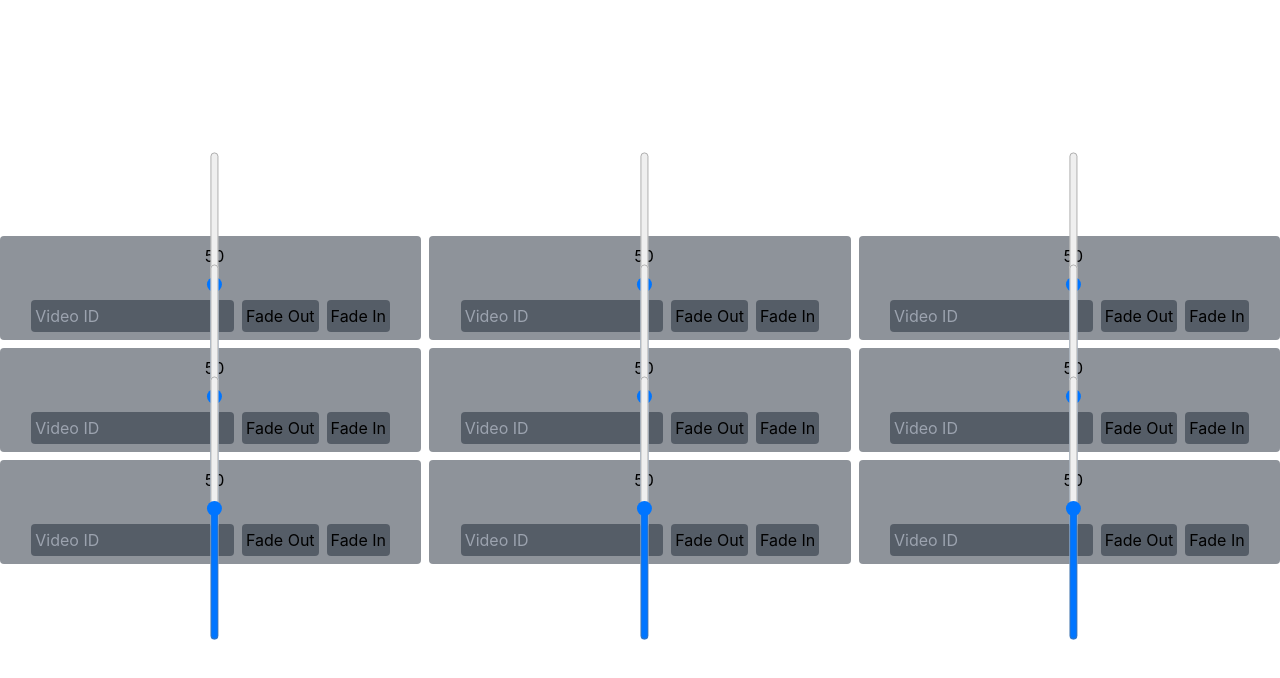
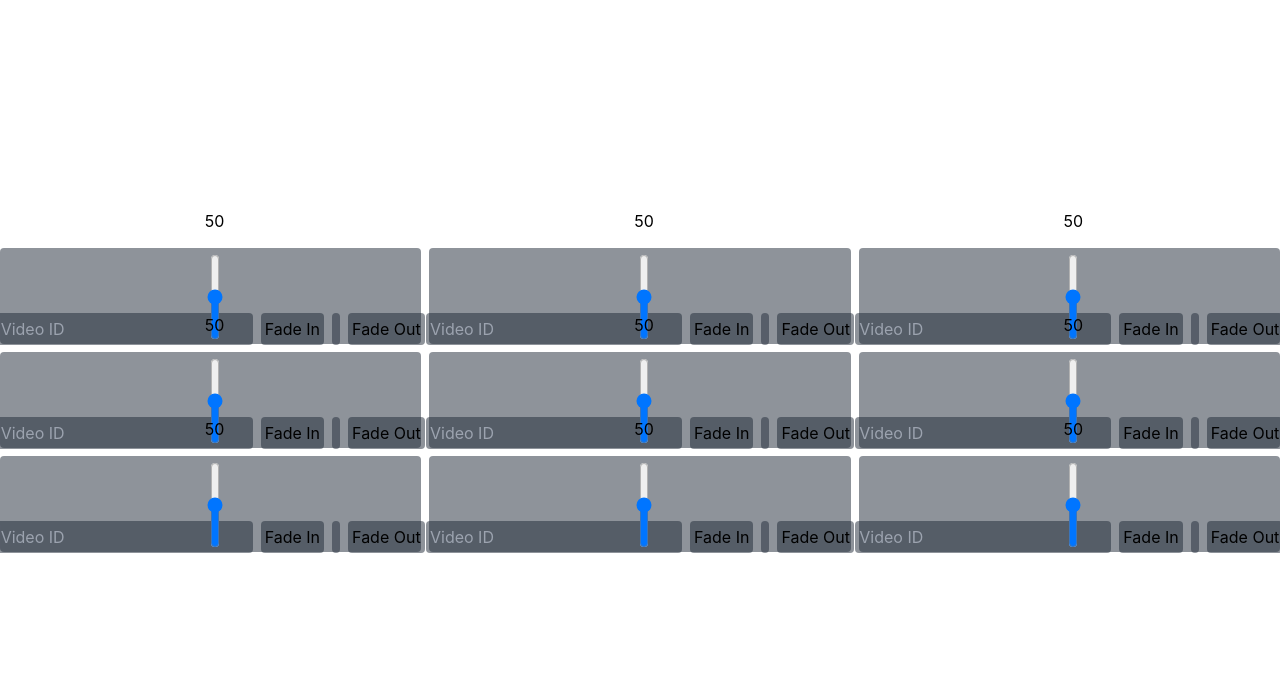
Before and after one commit to GitVex/fullstackjava, a Next.js app: page /mixer in a window 1280 px wide. Shown: the top 678 px of the page. Built offline with nearby package versions, Linux system fonts and the light colour scheme.

Commit message:
players in working state.
=> Find way to physically orient sliders

```diff
--- a/components/mixerComponents/YTPlayer.tsx
+++ b/components/mixerComponents/YTPlayer.tsx
@@ -1,7 +1,7 @@
 import React, { useEffect, useState } from 'react'
 import { usePlayerHolderById } from '../contexts/PlayerHolderProvider'
 
-const fadeInterval = 100
+const fadeInterval = 75
 const fadeStep = 1
 
 const startCases = [-1, 2, 5, 3]
@@ -41,11 +41,16 @@ function YTPlayer({ playerId }: { playerId: number }) {
         }
     }
 
-    const fadeIn = () => {
+    const fadeIn = (e: any, pLimit?: number) => {
         if (!player) return
 
+        let limit = 0
+        if (pLimit) {
+            limit = pLimit
+        } else {
+            limit = player.getVolume() == 0 ? 50 : player.getVolume()
+        }
         setVolume(1)
-        const limit = player.getVolume() == 0 ? 50 : player.getVolume()
 
         const interval = setInterval(() => {
             if (!startCases.includes(player.getPlayerState()) && player.getVolume() < limit) {
@@ -60,7 +65,7 @@ function YTPlayer({ playerId }: { playerId: number }) {
         }, fadeInterval)
     }
 
-    const fadeOut = () => {
+    const fadeOut = (e: any) => {
         if (!player) return
         const limit = player.getVolume() == 0 ? 50 : player.getVolume()
 
@@ -76,18 +81,18 @@ function YTPlayer({ playerId }: { playerId: number }) {
 
     return (
         <div className='flex flex-col gap-2 p-2 bg-gray-800/50 rounded h-full w-full'>
-            <div className="flex flex-row justify-center items-center gap-2 h-full w-full">
+            <div className="flex flex-row justify-center items-center gap-2 h-5/6 w-full">
                 <div id={ID} />
-                <div className="flex flex-col justify-center items-center gap-2 h-full w-full">
-                    <p>{Math.round(volume)}</p>
-                    <input id={`volumeSlider_${playerId}`} type="range" min="0" max="100" step="1" className="-rotate-90 h-5/6 w-4/6 bg-gray-800/50"
+                <div className="flex flex-col justify-center items-center w-fit h-full">
+                    <p className='-translate-y-14'>{Math.round(volume)}</p>
+                    <input id={`volumeSlider_${playerId}`} type="range" min="0" max="100" step="1" className="bg-gray-800/50 w-4/6 -rotate-90"
                         onChange={sliderInputHandler}
                         onInput={sliderInputHandler}
                     />
                 </div>
             </div>
-            <div className="flex flex-row justify-center items-center gap-2">
-                <input type="text" className="w-1/2 bg-gray-800/50 rounded p-1" placeholder="Video ID" onKeyDown={
+            <div className="flex flex-row justify-center items-center gap-2 w-full h-1/6">
+                <input type="text" className="bg-gray-800/50 rounded p-1" placeholder="Video ID" onKeyDown={
                     (e) => {
                         //@ts-ignore
                         if (e.key === 'Enter' && e.target.value) {
@@ -98,8 +103,18 @@ function YTPlayer({ playerId }: { playerId: number }) {
                         }
                     }
                 } />
-                <button className="bg-gray-800/50 rounded p-1" onClick={fadeOut}>Fade Out</button>
-                <button className="bg-gray-800/50 rounded p-1" onClick={fadeIn}>Fade In</button>
+
+                <button className="bg-gray-800/50 rounded p-1 min-w-fit" onClick={fadeIn}>Fade In</button>
+                <input type="text" className=" bg-gray-800/50 rounded p-1 w-1/12 " placeholder="Limit" onKeyDown={
+                    (e) => {
+                        //@ts-ignore
+                        if (e.key === 'Enter' && e.target.value) {
+                            //@ts-ignore
+                            fadeIn(e, e.target.value)
+                        }
+                    }
+                } />
+                <button className="bg-gray-800/50 rounded p-1 min-w-fit" onClick={fadeOut}>Fade Out</button>
             </div>
         </div>
     )
```
